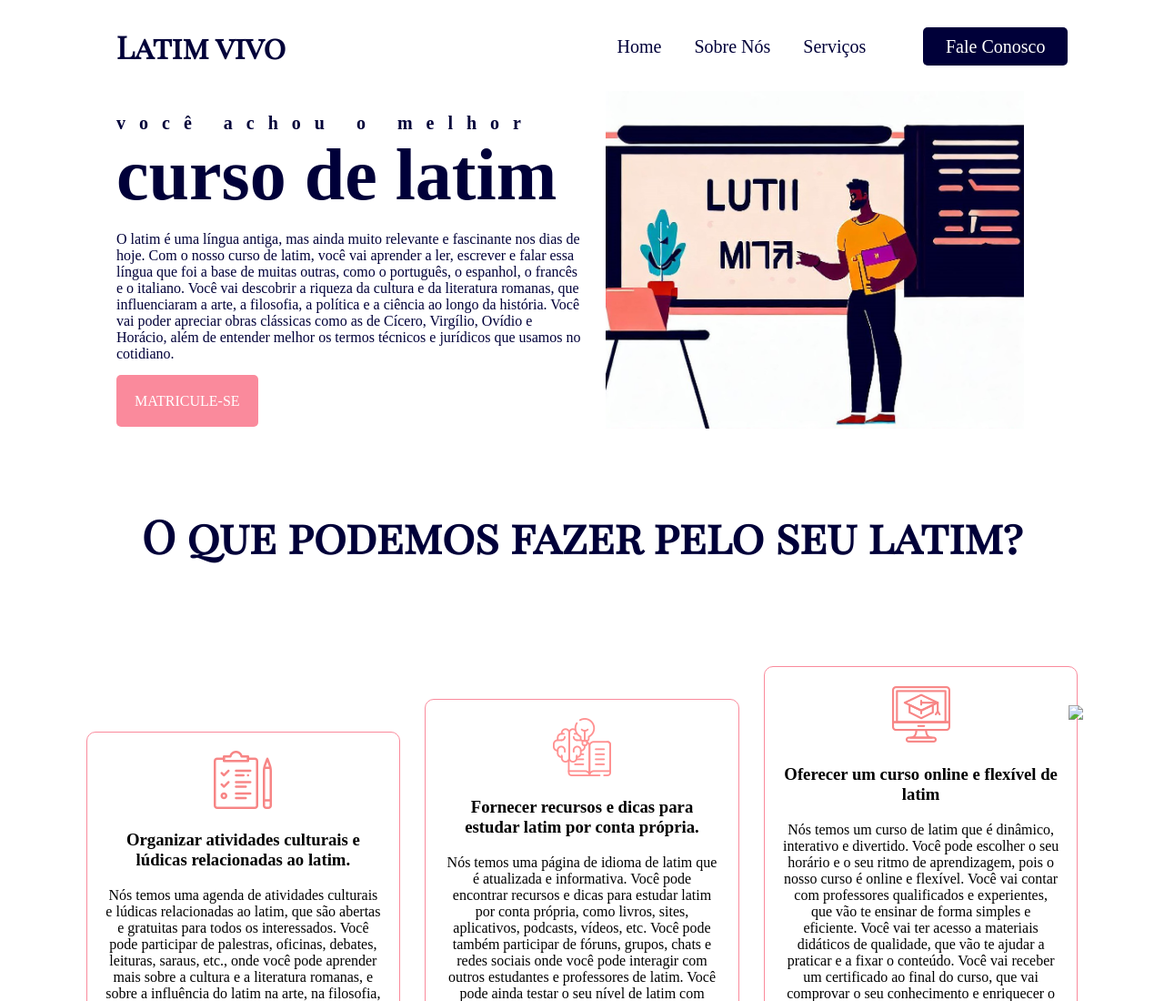
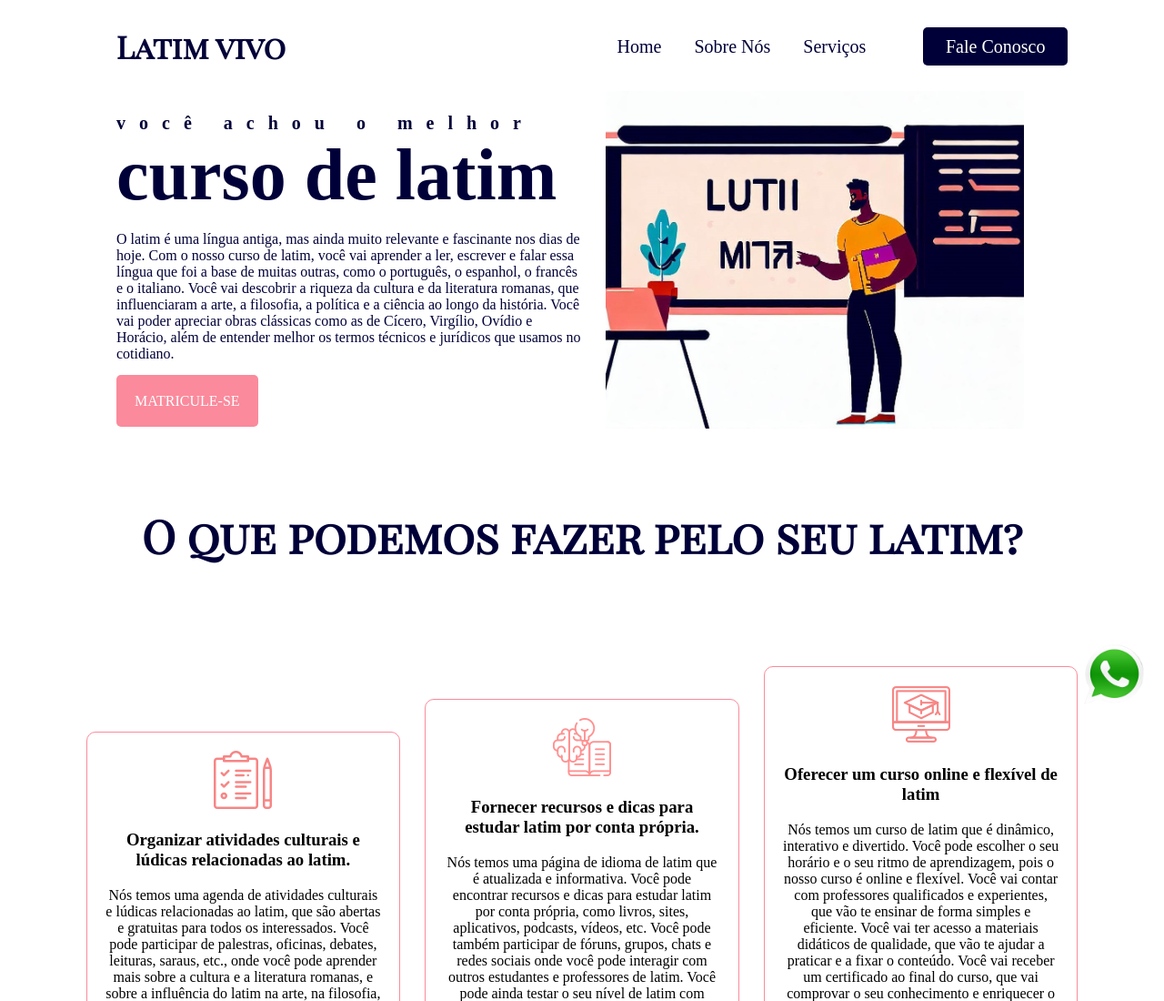
Before and after one commit to lucasr099/latim.github.io, a plain HTML site: page index.html in a window 1280 px wide. Shown: the top 1100 px of the page at 91% size. Drawn offline with Linux system fonts and the light colour scheme.

Commit message:
Update index.html

```diff
--- a/index.html
+++ b/index.html
@@ -94,6 +94,6 @@
     </footer>
   <a class="whats" target="_blank
   " href="https://api.whatsapp.com/send?phone=5571991410196&text=Quero%20me%20matricular!">
-  <img style="width: 100px;" src="img/whats.png"></a>
+  <img style="width: 100px;" src="whats.png"></a>
 </body>
 </html>
```
